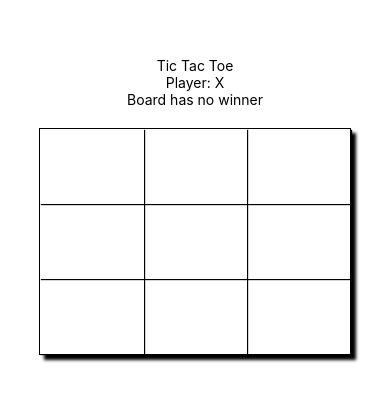
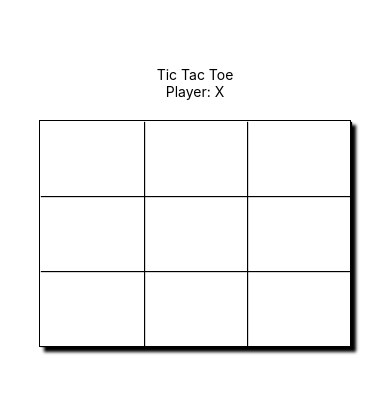
Before and after one commit to Wolven531/Tic-Tac-Native, a React Native app: screen / in a window 390 px wide. Shown: the part 216-618 px from the top of the page. Built offline with nearby package versions, Linux system fonts and the light colour scheme.

Commit message:
Fix winner display

```diff
--- a/App.js
+++ b/App.js
@@ -19,8 +19,8 @@ export default class App extends React.Component {
 	render() {
 		const { currentPlayer, gridRows } = this.state
 		const winner = this.checkForBoardWin()
-		const hasWinner = winner === ''
-		const winnerDisplay = hasWinner ? 'Board has no winner' : `Winner: ${winner}`
+		const hasWinner = winner !== ''
+		const winnerDisplay = hasWinner ? `Winner: ${winner}` : 'Board has no winner'
 
 		return (
 			<View style={styles.container}>
```
